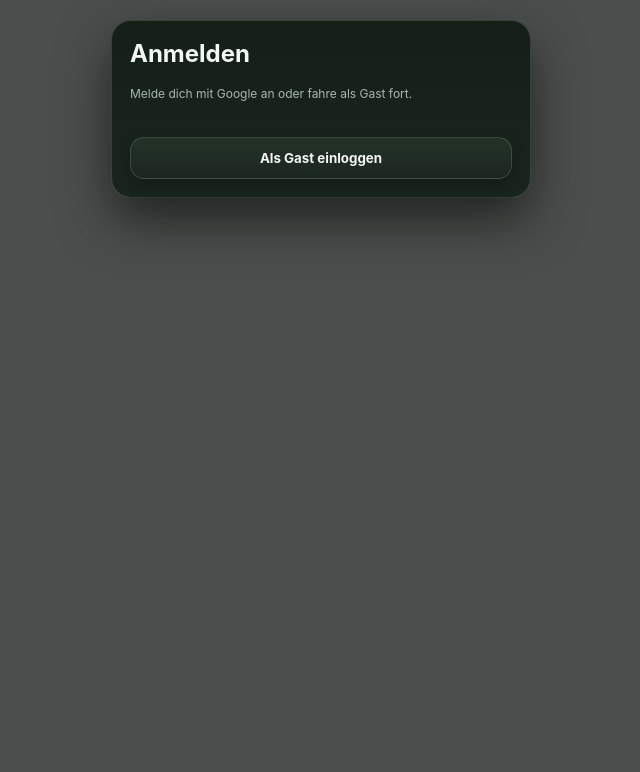
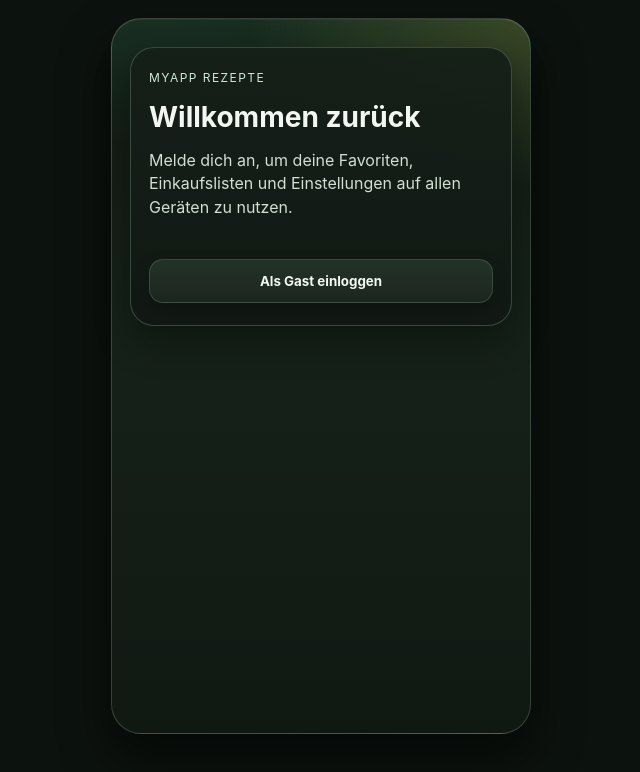
Before and after one commit to johanneslohs-cpu/Myapp, a website: page public/index.html in a window 1280 px wide. Shown: the whole page, without its empty margins (319-959 px from the left). Drawn offline with Linux system fonts and the light colour scheme.

Commit message:
Verbessere Swipe- und Login-Ansicht

```diff
--- a/public/app.js
+++ b/public/app.js
@@ -208,7 +208,6 @@ function renderSwipe() {
             <span>🍽 ${r.cuisine}</span>
           </div>
         </div>
-        <p class="big-copy">Ausgewogen, schnell und alltagstauglich – mit klaren Nährwerten und Schritt-für-Schritt-Anleitung für ein professionelles Kocherlebnis.</p>
       </div>
     </div>
     <div class="actions">
@@ -783,10 +782,20 @@ function bind() {
 
 
 function authModal() {
-  modal(`<div class="auth-modal"><h2>Anmelden</h2>
-    <p class="small">Melde dich mit Google an oder fahre als Gast fort.</p>
-    <div id="googleSignIn" class="auth-google-slot"></div>
-    <button class="btn auth-guest-btn" id="authGuest">Als Gast einloggen</button></div>`);
+  modal(`<div class="auth-shell">
+    <div class="auth-phone-frame">
+      <div class="auth-modal">
+        <div class="auth-brand">MyApp Rezepte</div>
+        <h2>Willkommen zurück</h2>
+        <p class="auth-copy">Melde dich an, um deine Favoriten, Einkaufslisten und Einstellungen auf allen Geräten zu nutzen.</p>
+        <div id="googleSignIn" class="auth-google-slot"></div>
+        <button class="btn auth-guest-btn" id="authGuest">Als Gast einloggen</button>
+      </div>
+    </div>
+  </div>`);
+
+  const authBackdrop = document.querySelector('#modalRoot .modal');
+  if (authBackdrop) authBackdrop.classList.add('auth-backdrop');
 
   document.getElementById('authGuest').onclick = async () => {
     const res = await api.post('/api/auth/guest', {});
@@ -813,7 +822,7 @@ function authModal() {
     });
     window.google.accounts.id.renderButton(
       document.getElementById('googleSignIn'),
-      { theme: 'outline', size: 'large', text: 'signin_with', shape: 'pill', width: 280 }
+      { theme: 'outline', size: 'large', text: 'signin_with', shape: 'pill', width: 320 }
     );
   };
 
--- a/public/styles.css
+++ b/public/styles.css
@@ -108,7 +108,6 @@ h1,h2,h3,p{margin:0}
 .big-card h2{font-size:31px;line-height:1.15;margin:0 0 10px}
 .big-meta{display:flex;flex-wrap:wrap;gap:8px}
 .big-meta span{font-size:13px;color:#d5e3d8;padding:7px 11px;border-radius:999px;background:#223229;border:1px solid var(--line)}
-.big-copy{padding:14px 18px 20px;color:#d6e1d8;line-height:1.5}
 
 .swipe-badge{
   position:absolute;top:26px;padding:8px 14px;border:2px solid currentColor;border-radius:10px;font-weight:800;letter-spacing:.16em;
@@ -132,6 +131,17 @@ h1,h2,h3,p{margin:0}
 
 .modal{position:fixed;inset:0;background:rgba(6,10,8,.72);display:flex;justify-content:center;align-items:flex-start;overflow:auto;padding:20px}
 .modal-content{width:420px;background:linear-gradient(180deg,#141f18,#19251d);padding:18px;border:1px solid var(--line);margin-bottom:30px;border-radius:20px;box-shadow:0 22px 52px rgba(0,0,0,.55)}
+.modal.auth-backdrop{background:#0c120e;align-items:center;padding:0}
+.modal.auth-backdrop .modal-content{
+  width:min(100vw,520px);
+  min-height:100vh;
+  margin:0;
+  border:none;
+  border-radius:0;
+  background:transparent;
+  box-shadow:none;
+  padding:0;
+}
 .tags .btn.active{background:linear-gradient(135deg,var(--primary),#84e8af);color:#0b2819;font-weight:700}
 .filter-modal{display:flex;flex-direction:column;gap:14px}
 .filter-section{
@@ -293,9 +303,42 @@ textarea{min-height:100px}
 .diet-option input:checked + .diet-radio-dot{border-color:var(--primary);background:rgba(87,216,144,.14)}
 .diet-option input:checked + .diet-radio-dot::after{content:'';position:absolute;inset:3px;border-radius:999px;background:var(--primary)}
 
-.auth-modal{display:flex;flex-direction:column;gap:12px}
-.auth-google-slot{margin:6px 0}
-.auth-guest-btn{width:100%;padding:12px 14px;font-weight:700}
+.auth-shell{width:100%;display:flex;justify-content:center;align-items:flex-start;padding-top:18px}
+.auth-phone-frame{
+  width:100%;
+  max-width:420px;
+  min-height:calc(100vh - 84px);
+  border-radius:30px;
+  border:1px solid rgba(202,227,209,.2);
+  background:
+    radial-gradient(680px 420px at 12% -20%,rgba(87,216,144,.24),transparent 64%),
+    radial-gradient(500px 300px at 100% 0,rgba(217,255,110,.2),transparent 56%),
+    linear-gradient(180deg,#111a14,#162219 42%,#101812);
+  box-shadow:0 24px 48px rgba(0,0,0,.55),inset 0 1px 0 rgba(255,255,255,.05);
+  padding:28px 18px 24px;
+}
+.auth-modal{
+  display:flex;
+  flex-direction:column;
+  gap:14px;
+  min-height:100%;
+  border-radius:24px;
+  border:1px solid rgba(202,227,209,.22);
+  background:linear-gradient(180deg,rgba(21,31,24,.95),rgba(17,25,20,.95));
+  padding:22px 18px;
+  box-shadow:0 16px 34px rgba(4,10,7,.45);
+}
+.auth-brand{
+  font-size:12px;
+  letter-spacing:.12em;
+  text-transform:uppercase;
+  color:#cde8d4;
+  margin-bottom:2px;
+}
+.auth-modal h2{font-size:28px;line-height:1.15;margin-bottom:2px}
+.auth-copy{color:#d1dfd3;line-height:1.45}
+.auth-google-slot{margin:8px 0 4px;display:flex;justify-content:center}
+.auth-guest-btn{width:100%;padding:13px 14px;font-weight:700;margin-top:auto}
 
 .feedback-modal{display:flex;flex-direction:column;gap:12px}
 .feedback-intro{margin-top:-2px;margin-bottom:2px;color:#c7d9cc;line-height:1.45}
```
